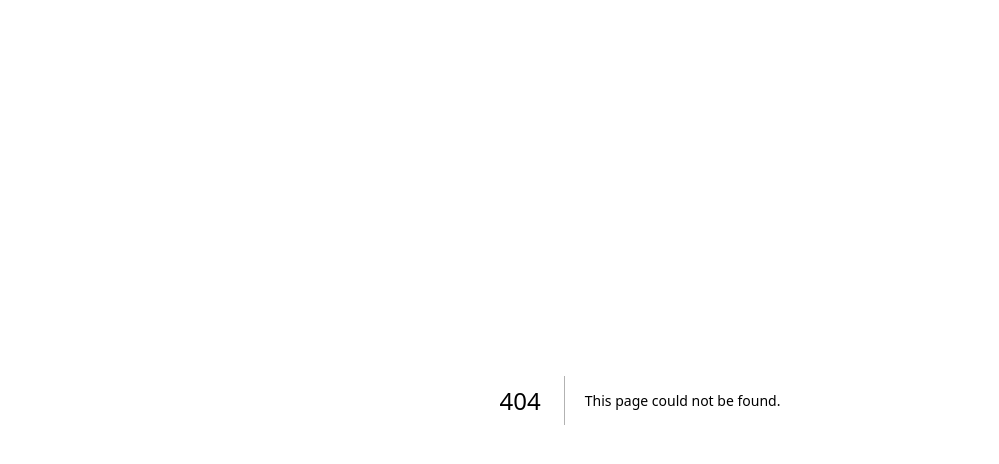
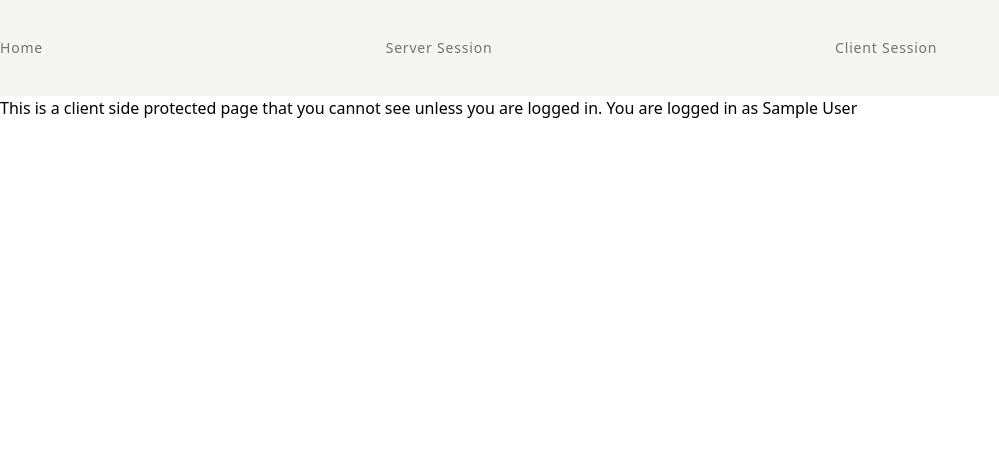
Before and after one commit to oslabs-beta/Kafka-Nimbus, a Next.js app: page /test/client in a window 1280 px wide. Before the commit this address had no page. Shown: the top 464 px of the page, without its empty margins (0-999 px from the left). Built offline with nearby package versions, Linux system fonts and the light colour scheme; no server answers; sample sign-in values are in the browser's storage.

Commit message:
Created example server component and client component that are session protected

```diff
--- a/src/app/layout.tsx
+++ b/src/app/layout.tsx
@@ -1,5 +1,6 @@
 import { type AppType } from "next/app";
 import { type Session } from "next-auth";
+import Link from 'next/link';
 // import { SessionProvider } from "next-auth/react";
 import { Provider } from "./components/Provider";
 import '../styles/globals.css';
@@ -21,6 +22,7 @@ import '../styles/globals.css';
  * Need to export SessionProvider in Next13 because it is a context Provider using react Context so it needs to be a client component.
  * Originally you designed your own custom top level MyApp component and then wrapped in it SessionProvider
  * Next13 uses RootLayout (outermost layer of our application). Must contain html and body tags
+ * @see https://nextjs.org/docs/app/building-your-application/routing/pages-and-layouts
  * Can add header and footer here so all pages have those shared components
  */
 
@@ -33,6 +35,23 @@ export default function RootLayout({
     <html lang="en">
       <body>
         <Provider>
+          <header className='flex h-24 flex-col justify-center bg-stone-100'>
+            <nav className='container'>
+              <ul className='flex items-center justify-between gap-8 font-medium tracking-wider text-stone-500'>
+                <li className='text-sm'>
+                  <Link href='/'>Home</Link>
+                </li>
+                <li className='text-sm'>
+                  <Link href='./test/server'>Server Session</Link>
+                </li>
+                <li className='text-sm'>
+                  <Link href='./test/client'>Client Session</Link>
+                </li>
+                <li>
+                </li>
+              </ul>
+            </nav>
+          </header>
           {children}
         </Provider>
       </body>
--- /dev/null
+++ b/src/app/test/client/page.tsx
@@ -0,0 +1,21 @@
+'use client';
+
+import { useSession } from "next-auth/react";
+import { redirect } from 'next/navigation';
+
+export const ClientSessionPage = () => {
+  const { data: sessionData } = useSession({
+    required: true,
+    onUnauthenticated() {
+      redirect('api/auth/signin?callbackUrl=/test/client') //Add manual route ('signin?callbackUrl=/test/client')
+    }
+  })
+  return (
+    <div>
+      This is a client side protected page that you cannot see unless you are logged in.
+      You are logged in as {sessionData?.user?.name}
+    </div>
+  );
+}
+
+export default ClientSessionPage;
--- /dev/null
+++ b/src/app/test/server/page.tsx
@@ -0,0 +1,17 @@
+import { redirect } from 'next/navigation';
+import { getServerAuthSession } from '~/server/auth';
+
+export const ServerSessionPage = async () => {
+  const sessionData = await getServerAuthSession();
+  if (!sessionData) {
+    redirect('api/auth/signin?callbackUrl=/test/server'); //Add manual route ('signin?callbackUrl=/test/server')
+  }
+  return (
+    <div>
+      This is a server side protected page that you cannot see unless you are logged in.
+      You are logged in as {sessionData?.user?.name}
+    </div>
+  );
+}
+
+export default ServerSessionPage;
--- a/src/server/auth.ts
+++ b/src/server/auth.ts
@@ -61,6 +61,10 @@ export const authOptions: NextAuthOptions = {
      * @see https://next-auth.js.org/providers/github
      */
   ],
+  /**ADD PAGES if you're creating custom pages for signin, login, etc
+   * Else if defaults to the path api/auth/signin, etc.
+   * @see https://next-auth.js.org/configuration/pages
+  */
 };
 
 /**
```
